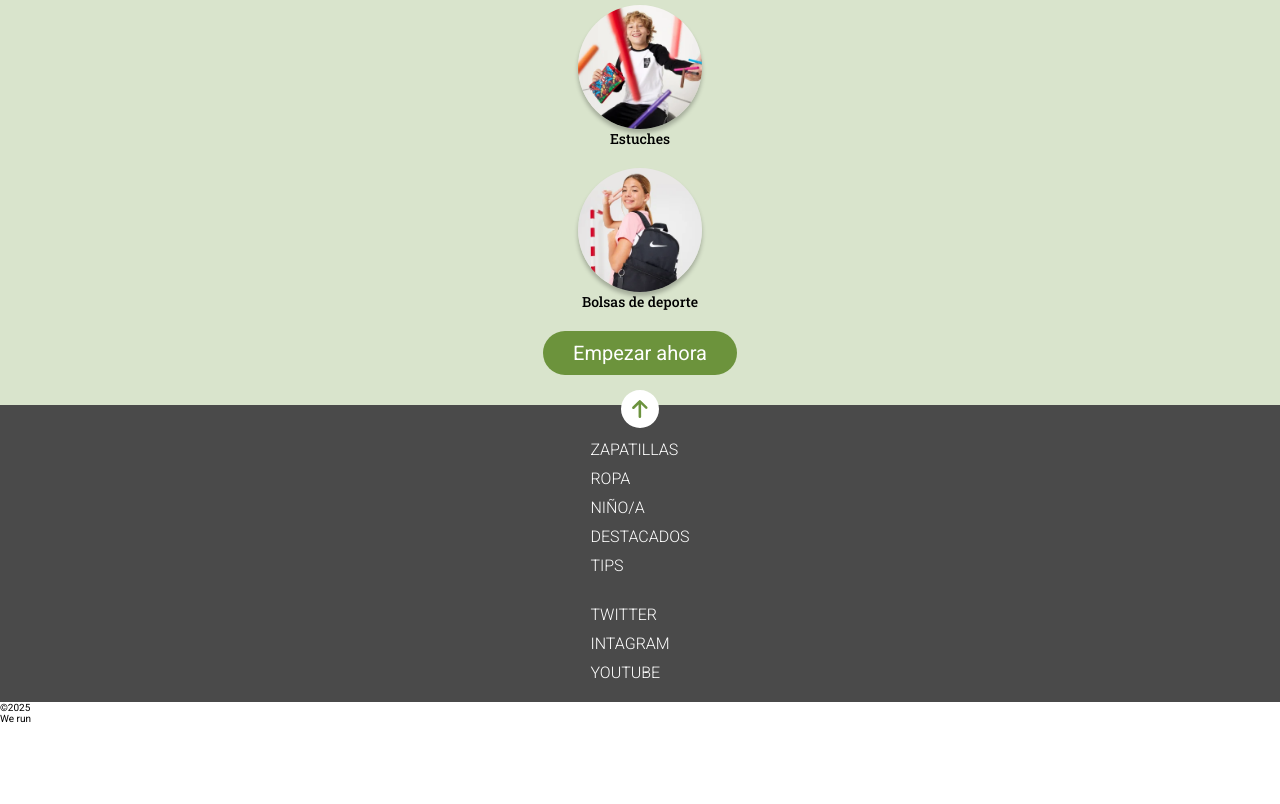
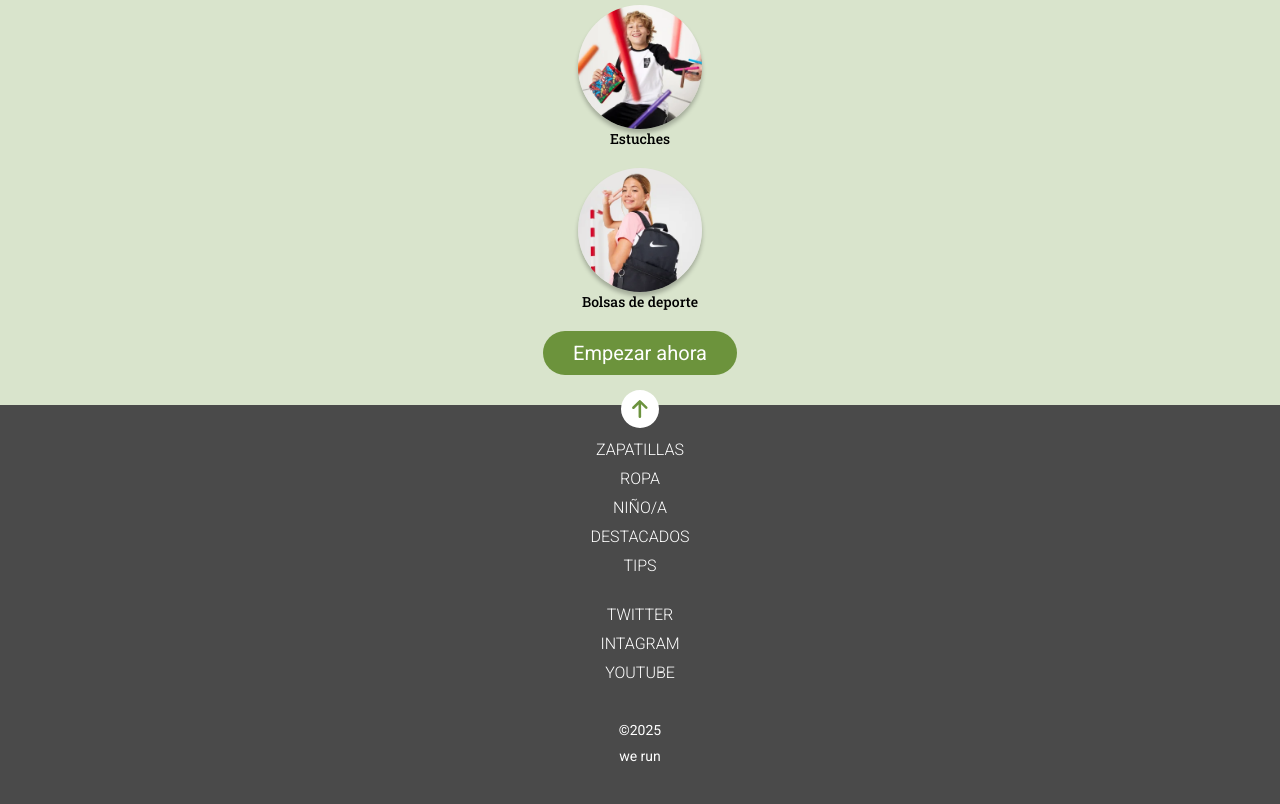
Before and after one commit to Adalab/modulo-1-evaluacion-final-Mercedes-Bichweiler, a website built with Vite: page index.html in a window 1280 px wide. Shown: the part 1307-2111 px from the top of the page. Before the commit the page ends 2031 px from the top, so only its background shows below. Built offline with nearby package versions, Linux system fonts and the light colour scheme.

Commit message:
add footer

```diff
--- a/index.html
+++ b/index.html
@@ -2,9 +2,13 @@
 <html lang="es">
   <head>
     <meta charset="UTF-8" />
-    <meta name="viewport" content="width=device-width, initial-scale=1.0" /><link rel="preconnect" href="https://fonts.googleapis.com">
-    <link rel="preconnect" href="https://fonts.gstatic.com" crossorigin>
-    <link href="https://fonts.googleapis.com/css2?family=Roboto+Slab:wght@100..900&family=Roboto:ital,wght@0,100..900;1,100..900&display=swap" rel="stylesheet">
+    <meta name="viewport" content="width=device-width, initial-scale=1.0" />
+    <link rel="preconnect" href="https://fonts.googleapis.com" />
+    <link rel="preconnect" href="https://fonts.gstatic.com" crossorigin />
+    <link
+      href="https://fonts.googleapis.com/css2?family=Roboto+Slab:wght@100..900&family=Roboto:ital,wght@0,100..900;1,100..900&display=swap"
+      rel="stylesheet"
+    />
     <link rel="stylesheet" href="./style.css" />
     <title>Evaluacion</title>
   </head>
@@ -17,12 +21,21 @@
       </header>
       <main>
         <section class="hero">
-        <h1 class="hero-title"><p>Comienzos</p><p>Compartidos</p></h1>
+          <h1 class="hero-title">
+            <p>Comienzos</p>
+            <p>Compartidos</p>
+          </h1>
           <div>
-        <p class="hero-text">Todo lo que necesitan para volver</p><p class="hero-text"> al cole con ilusión</p></div>
+            <p class="hero-text">Todo lo que necesitan para volver</p>
+            <p class="hero-text">al cole con ilusión</p>
+          </div>
           <!--IMAGEN COMO BACKGROUND EN CSS <img src="./img/cover.jpeg" alt="Niña jugando a la pelota" />-->
           <div class="hero-container-img">
-          <img class="hero-img" src="./img/ico-scroll-down.svg" alt="Scroll down" />
+            <img
+              class="hero-img"
+              src="./img/ico-scroll-down.svg"
+              alt="Scroll down"
+            />
           </div>
         </section>
       </main>
@@ -43,20 +56,29 @@
           <p>¡Prepáralos con tus marcas favoritas!</p>
           <h3 class="school-title">Vuelta al cole</h3>
         </div>
-         <div >
-          <img class="school-img"
+        <div>
+          <img
+            class="school-img"
             src="./img/lpbts-mod05-img01-desk.png"
             alt="Mochilas escolares"
           />
           <p class="school-descp">Mochilas escolares</p>
         </div>
         <div>
-          <img class="school-img" src="./img/lpbts-mod05-img04-mob.png" alt="Estuches" />
-          <p class="school-descp" >Estuches</p>
+          <img
+            class="school-img"
+            src="./img/lpbts-mod05-img04-mob.png"
+            alt="Estuches"
+          />
+          <p class="school-descp">Estuches</p>
         </div>
         <div>
-          <img class="school-img" src="./img/lpbts-mod05-img03-mob.png" alt="Bolsas de deporte" />
-          <p class="school-descp" >Bolsas de deporte</p>
+          <img
+            class="school-img"
+            src="./img/lpbts-mod05-img03-mob.png"
+            alt="Bolsas de deporte"
+          />
+          <p class="school-descp">Bolsas de deporte</p>
         </div>
         <button class="school-button">Empezar ahora</button>
       </article>
@@ -66,10 +88,14 @@
         </div>
         <nav>
           <ul class="nav-list">
-            <li><a class="nav-link" href="https://adalab.es.">Zapatillas</a></li>
+            <li>
+              <a class="nav-link" href="https://adalab.es.">Zapatillas</a>
+            </li>
             <li><a class="nav-link" href="https://adalab.es.">Ropa</a></li>
             <li><a class="nav-link" href="https://adalab.es.">Niño/a</a></li>
-            <li><a class="nav-link" href="https://adalab.es.">Destacados</a></li>
+            <li>
+              <a class="nav-link" href="https://adalab.es.">Destacados</a>
+            </li>
             <li><a class="nav-link" href="https://adalab.es.">Tips</a></li>
           </ul>
           <ul class="nav-list">
@@ -80,9 +106,9 @@
         </nav>
       </article>
     </section>
-     <footer>
-      <div></div>&copy2025</div>
-      <p>We  run</p>
+    <footer class="footer">
+      <div>&copy2025</div>
+      <p>We run</p>
     </footer>
   </body>
 </html>
--- a/style.css
+++ b/style.css
@@ -200,6 +200,7 @@
   display: flex;
   flex-direction: column;
   gap: 1rem;
+  text-align: center;
 }
 .nav-link {
   color: var(--color-secundary);
@@ -209,3 +210,17 @@
   text-transform: uppercase;
   text-decoration: none;
 }
+.footer {
+  background-color: var(--color-tertiary-variant);
+  display: flex;
+  flex-direction: column;
+  text-align: center;
+  justify-content: center;
+  padding-bottom: 4rem;
+  font-family: var(--roboto-regular);
+  font-size: 1.4rem;
+  color: var(--color-secundary);
+  text-transform: lowercase;
+  gap: 1rem;
+  padding-top: 2rem;
+}
```
Lines whose indentation alone changed are shown as unchanged.
